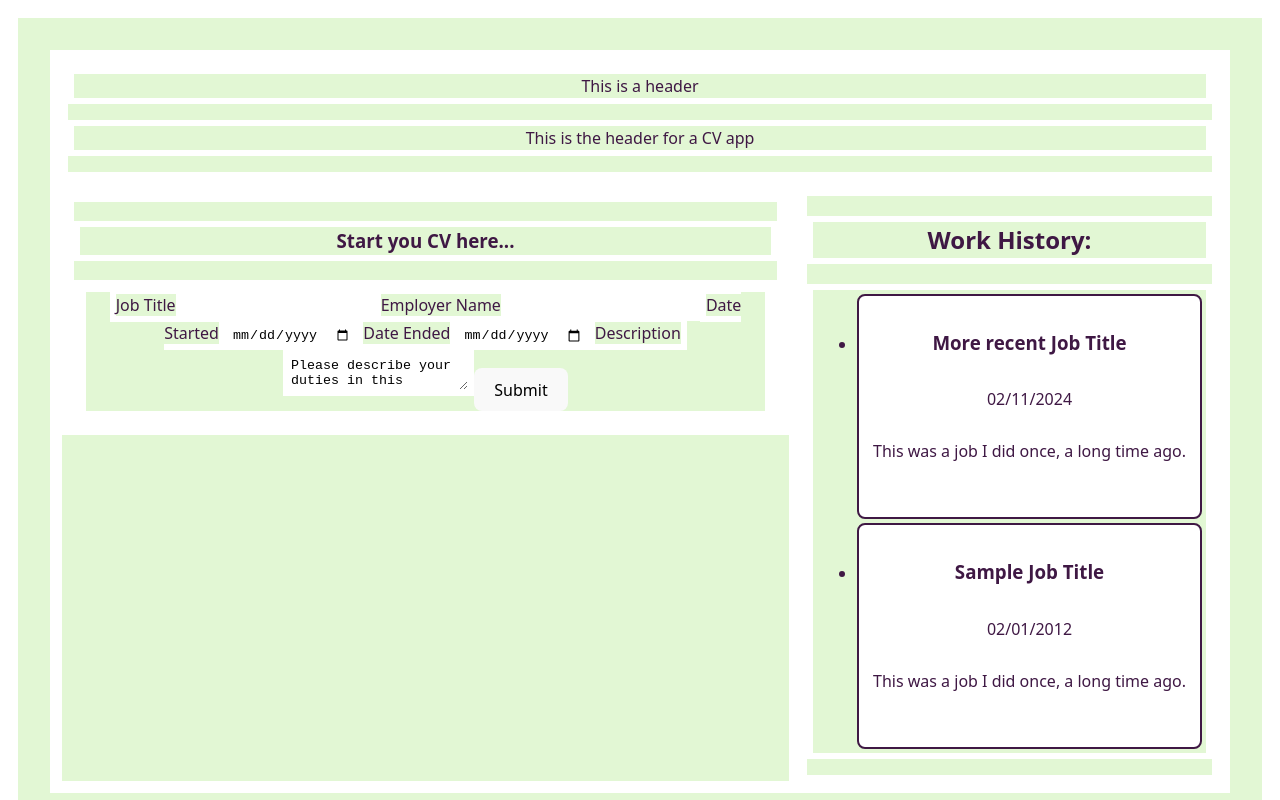
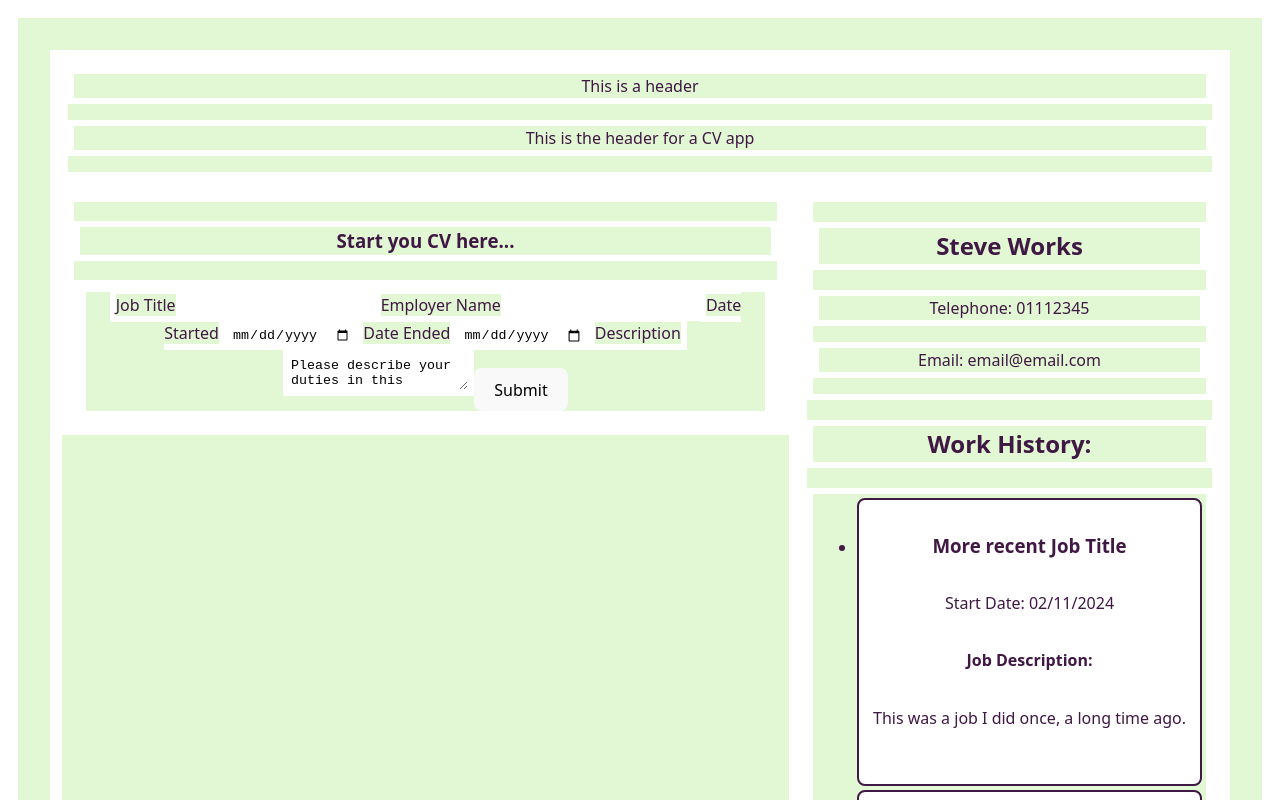
Before and after one commit to WebTestMan/CV-app, a React (Vite) app: page / in a window 1280 px wide. Shown: the top 800 px of the page. Built offline with nearby package versions, Linux system fonts and the light colour scheme.

Commit message:
added personal info section added fields headings

```diff
--- a/src/components/workHistory.jsx
+++ b/src/components/workHistory.jsx
@@ -1,6 +1,7 @@
 import React from "react";
 import { format } from "date-fns";
 import "../styles/workHistory.css";
+import PersonalInfo from "./personalInfo";
 
 function ListItem(props) {
   const id = props.id;
@@ -12,7 +13,8 @@ function ListItem(props) {
     <li key={id} className="work-history-list">
       <div>
         <h3>{jobTitle}</h3>
-        <p>{startDate}</p>
+        <p>Start Date: {startDate}</p>
+        <h4>Job Description:</h4>
         <p>{jobDesc}</p>
       </div>
       <br></br>
@@ -57,6 +59,7 @@ export default function WorkHistory() {
 
   return (
     <div>
+      <PersonalInfo />
       <h2>Work History: </h2>
       <List workHistoryArray={workHistoryIndexArray} />
     </div>
```
